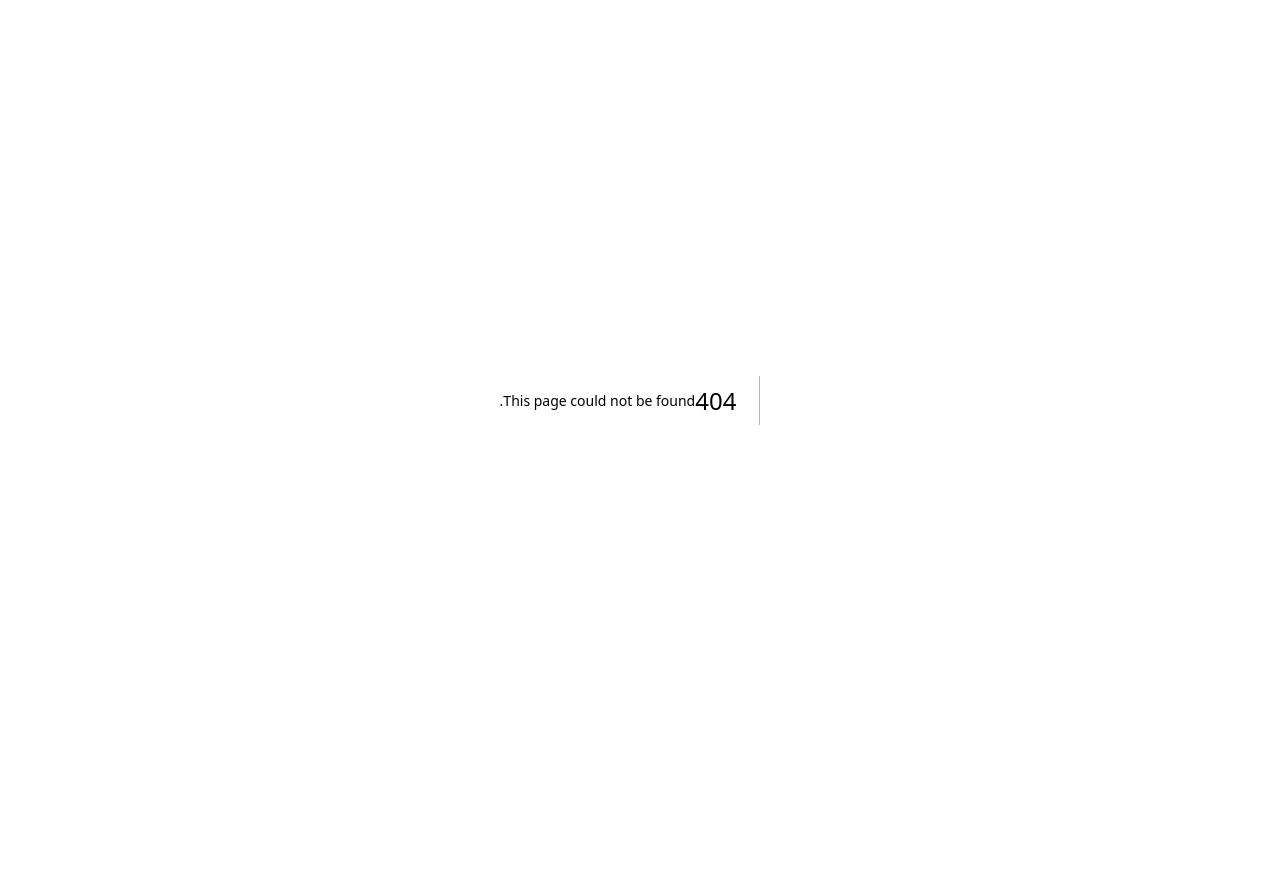
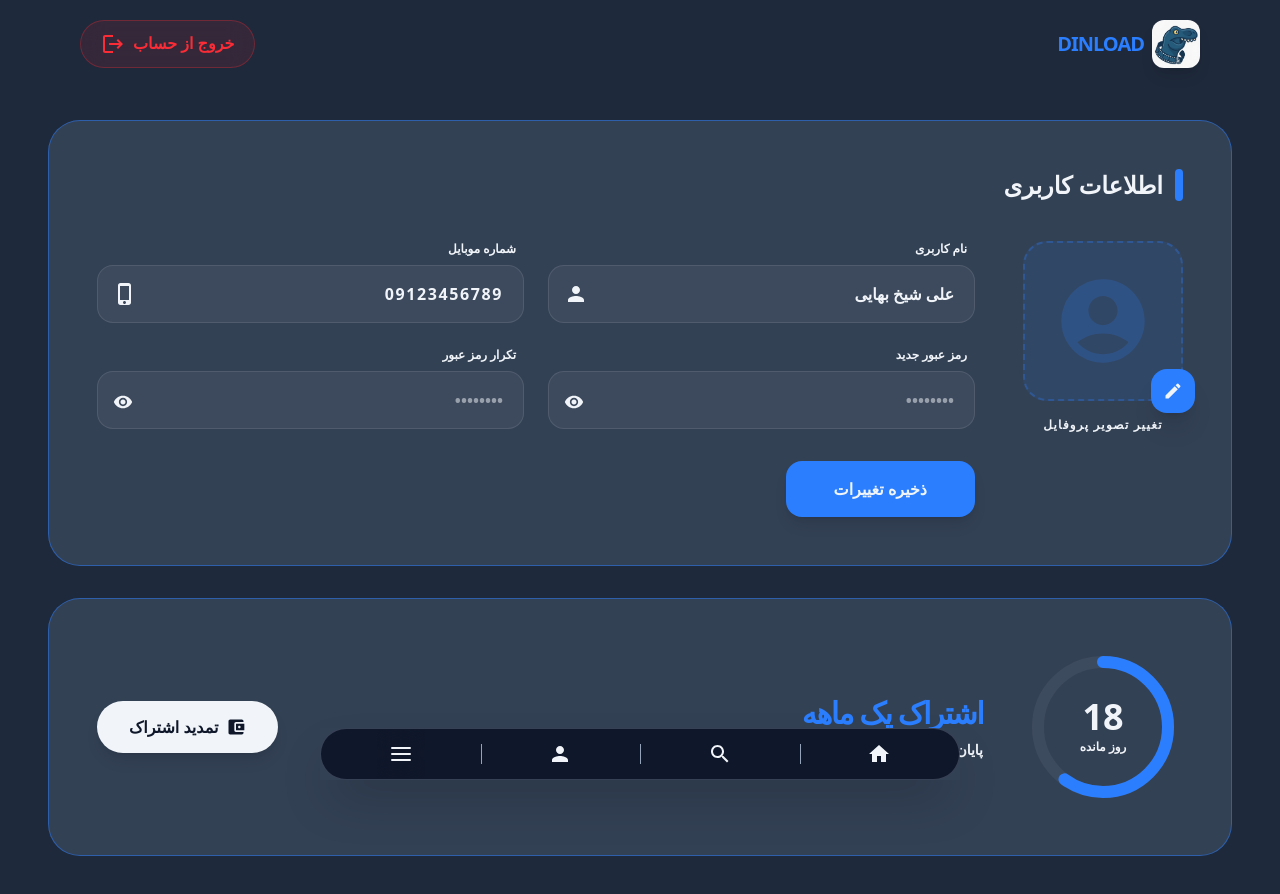
Before and after one commit to ALI-HUP/Dinload, a Next.js app: page /profile in a window 1280 px wide. Before the commit this address had no page. Shown: the top 894 px of the page. Before the commit the page ends 800 px from the top, so only its background shows below. Built offline with nearby package versions, Linux system fonts and the light colour scheme.

Commit message:
profile page

```diff
--- /dev/null
+++ b/app/profile/page.tsx
@@ -0,0 +1,194 @@
+"use client";
+
+import { useState } from "react";
+import Image from "next/image";
+import VisibilityIcon from '@mui/icons-material/Visibility';
+import VisibilityOffIcon from '@mui/icons-material/VisibilityOff';
+import Link from "next/link";
+import Button from "@/components/Button";
+import AccountCircleIcon from '@mui/icons-material/AccountCircle';
+import EditIcon from '@mui/icons-material/Edit';
+import PhoneIphoneIcon from '@mui/icons-material/PhoneIphone';
+import PersonIcon from '@mui/icons-material/Person';
+import Footer from "@/components/Footer";
+import Logo from "@/public/logo/dinisir-head.jpg";
+import AccountBalanceWalletIcon from '@mui/icons-material/AccountBalanceWallet';
+import LogoutIcon from '@mui/icons-material/Logout';
+
+
+export default function ProfilePage() {
+  const [daysLeft] = useState(18);
+  const [showPassword, setShowPassword] = useState(false);
+  const totalDays = 30;
+  const percentage = (daysLeft / totalDays) * 100;
+  const circumference = 2 * Math.PI * 65;
+
+  return (
+    <main className="min-h-screen flex mb-20 flex-col items-center">
+      <nav className="w-full flex justify-between items-center p-5 md:px-12 lg:px-20 z-50">
+        <Link href="/" className="flex items-center gap-2 group"
+          onClick={(e) => {
+            if (window.location.pathname === "/") {
+              e.preventDefault();
+              window.scrollTo({ top: 0, behavior: "smooth" });
+            }
+          }}
+        >
+          <div className="relative overflow-hidden rounded-xl shadow-lg transition-transform group-hover:scale-105">
+            <Image
+              src={Logo}
+              alt="logo"
+              className="w-9 h-9 md:w-12 md:h-12 object-cover"
+            />
+          </div>
+          <p className="text-lg md:text-xl font-black text-blue-bold tracking-tighter">
+            DINLOAD
+          </p>
+        </Link>
+
+        <button
+          onClick={() => console.log("Logout")}
+          className="
+            flex items-center gap-2
+            px-3 py-1.5 md:px-5 md:py-2.5
+            rounded-full
+            bg-red-500/10 backdrop-blur-md border border-red-500/30
+            hover:bg-red-500/20 hover:border-red-500/50 transition-all active:scale-95
+            group
+          "
+        >
+          <p className="text-sm lg:text-base font-bold whitespace-nowrap mb-0.5 text-red-500">
+            خروج از حساب
+          </p>
+          <LogoutIcon className="text-red-500" sx={{ fontSize: { xs: 18, md: 24 } }} />
+        </button>
+      </nav>
+
+      <section className="w-full max-w-7xl px-4 md:px-8 lg:px-12 py-8 flex flex-col gap-8">
+
+        <div className="w-full bg-bg-light backdrop-blur-2xl border border-blue-bold/50 rounded-4xl p-8 md:p-12">
+          <h2 className="text-2xl font-black mb-10 flex items-center gap-3">
+            <span className="w-2 h-8 bg-blue-bold rounded-full" />
+            اطلاعات کاربری
+          </h2>
+
+          <div className="flex flex-col lg:flex-row gap-12">
+            <div className="flex flex-col items-center gap-4 self-center lg:self-start">
+              <div className="relative group">
+                <div className="w-32 h-32 md:w-40 md:h-40 rounded-3xl bg-blue-bold/10 border-2 border-dashed border-blue-bold/30 flex items-center justify-center overflow-hidden">
+                  <AccountCircleIcon sx={{ fontSize: 100 }} className="text-blue-bold/20" />
+                </div>
+                <Button
+                  variant="blue"
+                  icon={<EditIcon sx={{ fontSize: 20 }} />}
+                  className="absolute -bottom-3 -right-3 p-3! rounded-2xl! shadow-xl scale-90 md:scale-100"
+                  onClick={() => console.log("Edit Image")}
+                />
+              </div>
+              <p className="text-xs font-bold uppercase tracking-widest">تغییر تصویر پروفایل</p>
+            </div>
+
+            <div className="flex-1 grid grid-cols-1 md:grid-cols-2 gap-6 w-full">
+              <div className="space-y-2 flex flex-col">
+                <label className="text-xs font-bold mr-2">نام کاربری</label>
+                <div className="relative">
+                  <PersonIcon className="absolute left-4 top-1/2 -translate-y-1/2 text-text-primary" />
+                  <input type="text" defaultValue="علی شیخ بهایی" className="w-full bg-text-primary/5 border border-text-primary/10 rounded-2xl py-4 pr-5 pl-12 font-bold focus:border-blue-bold outline-none transition-all" />
+                </div>
+              </div>
+
+              <div className="space-y-2 flex flex-col">
+                <label className="text-xs font-bold mr-2">شماره موبایل</label>
+                <div className="relative">
+                  <PhoneIphoneIcon className="absolute left-4 top-1/2 -translate-y-1/2 text-text-primary" />
+                  <input
+                    type="text"
+                    defaultValue="09123456789"
+                    className="w-full bg-text-primary/5 border border-text-primary/10 rounded-2xl py-4 pr-5 pl-12 font-bold tracking-widest focus:border-blue-bold outline-none transition-all"
+                  />
+                </div>
+              </div>
+
+              <div className="space-y-2 flex flex-col">
+                <label className="text-xs font-bold mr-2">رمز عبور جدید</label>
+                <div className="relative">
+                  <button
+                    type="button"
+                    onClick={() => setShowPassword(!showPassword)}
+                    className="absolute left-4 top-1/2 -translate-y-1/2 text-text-primary hover:text-blue-bold transition-colors z-10"
+                  >
+                    {showPassword ? <VisibilityOffIcon sx={{ fontSize: 20 }} /> : <VisibilityIcon sx={{ fontSize: 20 }} />}
+                  </button>
+                  <input
+                    type={showPassword ? "text" : "password"}
+                    placeholder="••••••••"
+                    className="w-full bg-text-primary/5 border border-text-primary/10 rounded-2xl py-4 pr-5 pl-12 font-bold focus:border-blue-bold outline-none transition-all"
+                  />
+                </div>
+              </div>
+
+              <div className="space-y-2 flex flex-col">
+                <label className="text-xs font-bold mr-2">تکرار رمز عبور</label>
+                <div className="relative">
+                  <button
+                    type="button"
+                    onClick={() => setShowPassword(!showPassword)}
+                    className="absolute left-4 top-1/2 -translate-y-1/2 text-text-primary hover:text-blue-bold transition-colors z-10"
+                  >
+                    {showPassword ? <VisibilityOffIcon sx={{ fontSize: 20 }} /> : <VisibilityIcon sx={{ fontSize: 20 }} />}
+                  </button>
+                  <input
+                    type={showPassword ? "text" : "password"}
+                    placeholder="••••••••"
+                    className="w-full bg-text-primary/5 border border-text-primary/10 rounded-2xl py-4 pr-5 pl-12 font-bold focus:border-blue-bold outline-none transition-all"
+                  />
+                </div>
+              </div>
+
+              <div className="md:col-span-2 flex justify-center lg:justify-start pt-2">
+                <Button
+                  variant="blue"
+                  text="ذخیره تغییرات"
+                  className="w-full md:w-fit px-12 py-4 text-base! font-black"
+                  onClick={() => console.log("Save Changes")}
+                />
+              </div>
+            </div>
+          </div>
+        </div>
+
+        <div className="w-full bg-bg-light backdrop-blur-2xl border border-blue-bold/50 rounded-4xl p-8 md:p-12 flex flex-col lg:flex-row items-center gap-10">
+
+          <div className="relative flex items-center justify-center w-36 h-36 md:w-40 md:h-40">
+            <svg className="w-full h-full transform -rotate-90">
+              <circle cx="50%" cy="50%" r="65" stroke="currentColor" strokeWidth="12" fill="transparent" className="text-text-primary/5" />
+              <circle cx="50%" cy="50%" r="65" stroke="currentColor" strokeWidth="12" fill="transparent"
+                strokeDasharray={circumference}
+                strokeDashoffset={circumference - (percentage / 100) * circumference}
+                strokeLinecap="round" className="text-blue-bold transition-all duration-1000" />
+            </svg>
+            <div className="absolute flex flex-col items-center">
+              <span className="text-3xl md:text-4xl font-black leading-none">{daysLeft}</span>
+              <span className="text-xs font-bold mt-1">روز مانده</span>
+            </div>
+          </div>
+
+          <div className="flex-1 space-y-2 text-center lg:text-right">
+              <h3 className="text-2xl md:text-3xl font-black text-blue-bold tracking-tighter uppercase leading-tight">اشتراک یک ماهه</h3>
+              <p className="text-sm font-bold">پایان اعتبار: ۲۲ اردیبهشت ۱۴۰۵</p>
+          </div>
+
+          <Button
+            variant="white"
+            text="تمدید اشتراک"
+            icon={<AccountBalanceWalletIcon className="text-lg! md:text-xl!" />}
+            className="w-full lg:w-auto px-10 py-5"
+          />
+        </div>
+
+      </section>
+
+      <Footer />
+    </main>
+  );
+}
```
